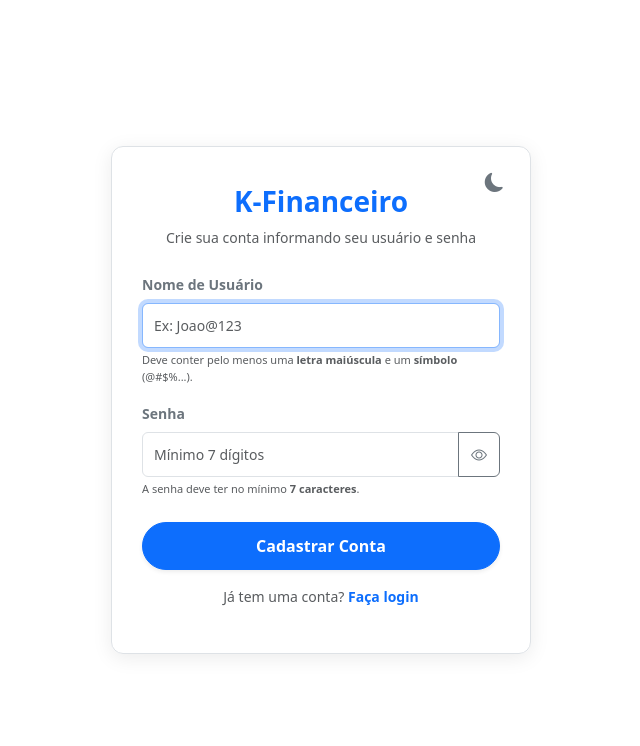
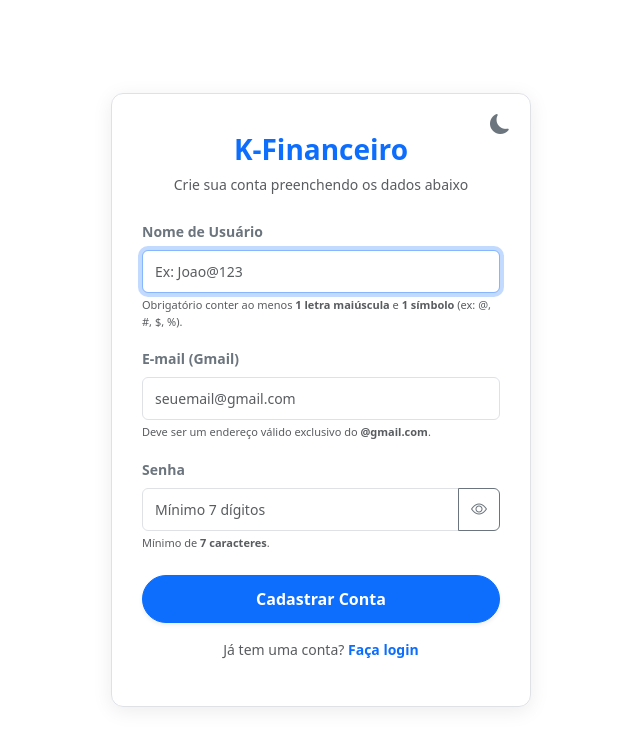
Before and after one commit to klayvertnext/controle-financeiro-python, a Flask app: page /cadastro in a window 1280 px wide. Shown: the top 746 px of the page, without its empty margins (319-959 px from the left). Run offline with Flask 3, Linux system fonts and the light colour scheme.

Commit message:
Exige usuario unico, gmail unico, senha de 7 digitos com ver senha e tema no canto superior direito

```diff
--- a/app.py
+++ b/app.py
@@ -25,8 +25,8 @@ db = SQLAlchemy(app)
 class Usuario(db.Model):
     __tablename__ = 'usuarios'
     id = db.Column(db.Integer, primary_key=True)
-    nome = db.Column(db.String(100), nullable=False)
-    email = db.Column(db.String(120), unique=True, nullable=False)
+    nome = db.Column(db.String(100), unique=True, nullable=False)   # Nome de usuário único
+    email = db.Column(db.String(120), unique=True, nullable=False)  # E-mail Gmail único
     senha = db.Column(db.String(200), nullable=False)
 
     rendas = db.relationship('Renda', backref='usuario', lazy=True, cascade='all, delete-orphan')
@@ -65,7 +65,6 @@ class Cartao(db.Model):
     limite = db.Column(db.Float, nullable=False)
     dia_vencimento = db.Column(db.Integer, nullable=False)
 
-# Inicialização segura das tabelas
 with app.app_context():
     db.create_all()
 
@@ -85,26 +84,21 @@ def login():
         db.create_all()
 
     if request.method == 'POST':
-        # Tratamento seguro com valor padrão para evitar AttributeError em NoneType
-        email_raw = request.form.get('email', '')
-        senha_raw = request.form.get('senha', '')
+        identificador = str(request.form.get('email', '') or request.form.get('nome', '')).strip().lower()
+        senha = str(request.form.get('senha', '')).strip()
 
-        email = email_raw.strip().lower() if email_raw else ''
-        senha = senha_raw.strip() if senha_raw else ''
-
-        # Validação amigável
-        if not email or not senha:
+        if not identificador or not senha:
             return render_template('login.html', erro="Preencha todos os campos obrigatórios.")
 
         try:
-            user = Usuario.query.filter_by(email=email).first()
+            user = Usuario.query.filter((Usuario.nome == identificador) | (Usuario.email == identificador)).first()
             if user and check_password_hash(user.senha, senha):
                 session['usuario_id'] = user.id
                 session['usuario_nome'] = user.nome
                 return redirect(url_for('dashboard'))
-            return render_template('login.html', erro="E-mail ou senha incorretos.")
+            return render_template('login.html', erro="Usuário/E-mail ou senha incorretos.")
         except Exception as e:
-            return render_template('login.html', erro="Ocorreu um erro ao processar o login. Tente novamente.")
+            return render_template('login.html', erro="Erro ao processar o login. Tente novamente.")
 
     return render_template('login.html')
 
@@ -114,7 +108,6 @@ def cadastro():
         db.create_all()
 
     if request.method == 'POST':
-        # Tratamento seguro para prevenir qualquer Erro 500 porcampos nulos (None)
         nome_raw = request.form.get('nome', '')
         email_raw = request.form.get('email', '')
         senha_raw = request.form.get('senha', '')
@@ -123,14 +116,26 @@ def cadastro():
         email = email_raw.strip().lower() if email_raw else ''
         senha = senha_raw.strip() if senha_raw else ''
 
-        # Validação robusta de campos obrigatórios
+        # Validação Básica
         if not nome or not email or not senha:
             return render_template('cadastro.html', erro="Preencha todos os campos obrigatórios.")
 
+        # Validação Estrita do Gmail
+        if not email.endswith('@gmail.com'):
+            return render_template('cadastro.html', erro="O e-mail precisa ser do Gmail (@gmail.com).")
+
+        # Validação do Tamanho da Senha
+        if len(senha) < 7:
+            return render_template('cadastro.html', erro="A senha deve ter no mínimo 7 caracteres.")
+
         try:
-            user_exist = Usuario.query.filter_by(email=email).first()
-            if user_exist:
-                return render_template('cadastro.html', erro="Este e-mail já está cadastrado.")
+            # Checa se o Nome de Usuário já existe
+            if Usuario.query.filter_by(nome=nome).first():
+                return render_template('cadastro.html', erro="Este nome de usuário já está em uso. Escolha outro.")
+
+            # Checa se o E-mail já existe
+            if Usuario.query.filter_by(email=email).first():
+                return render_template('cadastro.html', erro="Este e-mail já está cadastrado em nosso sistema.")
 
             novo_usuario = Usuario(
                 nome=nome,
@@ -145,7 +150,7 @@ def cadastro():
             return redirect(url_for('dashboard'))
         except Exception as e:
             db.session.rollback()
-            return render_template('cadastro.html', erro="Ocorreu um erro interno ao realizar o cadastro. Tente novamente.")
+            return render_template('cadastro.html', erro="Erro interno ao realizar cadastro. Tente novamente.")
 
     return render_template('cadastro.html')
 
@@ -227,7 +232,6 @@ def salvar_dados_completo():
         return jsonify({'status': 'erro', 'mensagem': 'Dados inválidos'}), 400
 
     try:
-        # Sincronizar Rendas
         rendas_data = req_data.get('rendas', {})
         for mes, val in rendas_data.items():
             r_obj = Renda.query.filter_by(usuario_id=user_id, mes_referencia=mes).first()
@@ -243,7 +247,6 @@ def salvar_dados_completo():
                 )
                 db.session.add(nova_renda)
 
-        # Sincronizar Despesas
         Despesa.query.filter_by(usuario_id=user_id).delete()
         despesas_data = req_data.get('despesas', [])
         for d in despesas_data:
--- a/templates/cadastro.html
+++ b/templates/cadastro.html
@@ -20,25 +20,32 @@
         .register-card {
             width: 100%;
             max-width: 420px;
-            padding: 30px;
+            padding: 35px 30px 30px 30px;
             background: var(--bs-card-bg);
             border-radius: 12px;
             box-shadow: 0 4px 20px rgba(0, 0, 0, 0.08);
             border: 1px solid var(--bs-border-color);
             position: relative;
         }
+        /* Botão de Alternar Modo Claro/Escuro fixo no canto superior direito */
         .theme-toggle {
             position: absolute;
-            top: 20px;
-            right: 20px;
-            background: none;
+            top: 15px;
+            right: 15px;
+            background: transparent;
             border: none;
-            font-size: 1.2rem;
+            font-size: 1.25rem;
             color: var(--bs-body-color);
             cursor: pointer;
+            padding: 5px;
+            line-height: 1;
+            z-index: 10;
+        }
+        .theme-toggle:focus {
+            outline: none;
         }
         .form-control {
-            padding: 11px;
+            padding: 10px 12px;
             font-size: 14px;
         }
         .btn-primary {
@@ -50,13 +57,13 @@
 <body>
 
     <div class="register-card">
-        <button class="theme-toggle" id="btnToggleTheme" title="Alternar tema claro/escuro">
+        <button class="theme-toggle" id="btnToggleTheme" title="Alternar modo claro/escuro" type="button">
             <i class="bi bi-moon-fill" id="themeIcon"></i>
         </button>
 
-        <div class="text-center mb-4 mt-2">
+        <div class="text-center mb-4 mt-1">
             <h3 class="fw-bold text-primary">K-Financeiro</h3>
-            <p class="text-muted small">Crie sua conta informando seu usuário e senha</p>
+            <p class="text-muted small">Crie sua conta preenchendo os dados abaixo</p>
         </div>
 
         {% if erro %}
@@ -70,22 +77,30 @@
         <form action="/cadastro" method="POST" id="formCadastro" onsubmit="return validarFormulario(event)">
             <div class="mb-3">
                 <label for="nome" class="form-label small fw-bold text-secondary">Nome de Usuário</label>
-                <input type="text" class="form-control" id="nome" name="nome" placeholder="Ex: Joao@123" required autofocus>
+                <input type="text" class="form-control" id="nome" name="nome" placeholder="Ex: Joao@123" required autocomplete="off" autofocus>
                 <div class="form-text text-muted" style="font-size: 11px;">
-                    Deve conter pelo menos uma <strong>letra maiúscula</strong> e um <strong>símbolo</strong> (@#$%...).
+                    Obrigatório conter ao menos <strong>1 letra maiúscula</strong> e <strong>1 símbolo</strong> (ex: @, #, $, %).
+                </div>
+            </div>
+
+            <div class="mb-3">
+                <label for="email" class="form-label small fw-bold text-secondary">E-mail (Gmail)</label>
+                <input type="email" class="form-control" id="email" name="email" placeholder="seuemail@gmail.com" required autocomplete="email">
+                <div class="form-text text-muted" style="font-size: 11px;">
+                    Deve ser um endereço válido exclusivo do <strong>@gmail.com</strong>.
                 </div>
             </div>
 
             <div class="mb-3">
                 <label for="senha" class="form-label small fw-bold text-secondary">Senha</label>
                 <div class="input-group">
-                    <input type="password" class="form-control" id="senha" name="senha" placeholder="Mínimo 7 dígitos" required>
+                    <input type="password" class="form-control" id="senha" name="senha" placeholder="Mínimo 7 dígitos" required autocomplete="new-password">
                     <button class="btn btn-outline-secondary" type="button" id="toggleSenha" title="Ver ou ocultar senha">
                         <i class="bi bi-eye" id="iconOlho"></i>
                     </button>
                 </div>
                 <div class="form-text text-muted" style="font-size: 11px;">
-                    A senha deve ter no mínimo <strong>7 caracteres</strong>.
+                    Mínimo de <strong>7 caracteres</strong>.
                 </div>
             </div>
 
@@ -105,7 +120,6 @@
         const themeIcon = document.getElementById('themeIcon');
         const htmlElement = document.documentElement;
 
-        // Verificar preferência salva no navegador
         const savedTheme = localStorage.getItem('theme') || 'light';
         htmlElement.setAttribute('data-bs-theme', savedTheme);
         atualizarIconeTema(savedTheme);
@@ -126,7 +140,7 @@
             }
         }
 
-        // 2. Botão de Ver / Ocultar Senha
+        // 2. Ver / Ocultar Senha
         const inputSenha = document.getElementById('senha');
         const btnToggleSenha = document.getElementById('toggleSenha');
         const iconOlho = document.getElementById('iconOlho');
@@ -141,32 +155,39 @@
             }
         });
 
-        // 3. Validação em tempo real das regras pedidas
+        // 3. Validação do Formulário no Envio
         function validarFormulario(event) {
             const nomeInput = document.getElementById('nome').value.trim();
+            const emailInput = document.getElementById('email').value.trim().toLowerCase();
             const senhaInput = document.getElementById('senha').value;
             const msgAlerta = document.getElementById('msgAlerta');
 
-            // Limpar erro do servidor se o utilizador tentar enviar de novo
             const servidorErro = document.getElementById('servidorErro');
             if (servidorErro) servidorErro.style.display = 'none';
 
-            // Regra 1: Letra maiúscula no nome de usuário
+            // Regra 1: Nome de Usuário (Maiúscula + Símbolo)
             const temMaiuscula = /[A-Z]/.test(nomeInput);
-            // Regra 2: Símbolos do tipo @#$% e etc no nome de usuário
             const temSimbolo = /[^a-zA-Z0-9\s]/.test(nomeInput);
 
             if (!temMaiuscula || !temSimbolo) {
                 event.preventDefault();
-                msgAlerta.innerText = "O nome de usuário precisa conter pelo menos uma letra maiúscula e um símbolo (ex: @, #, $, %, etc.).";
+                msgAlerta.innerText = "O nome de usuário precisa conter ao menos 1 letra maiúscula e 1 símbolo (ex: @, #, $, %).";
                 msgAlerta.classList.remove('d-none');
                 return false;
             }
 
-            // Regra 3: Senha no mínimo 7 dígitos
+            // Regra 2: E-mail deve ser exclusivamente @gmail.com
+            if (!emailInput.endsWith('@gmail.com')) {
+                event.preventDefault();
+                msgAlerta.innerText = "O e-mail deve ser um endereço válido do Gmail (@gmail.com).";
+                msgAlerta.classList.remove('d-none');
+                return false;
+            }
+
+            // Regra 3: Senha no mínimo 7 caracteres
             if (senhaInput.length < 7) {
                 event.preventDefault();
-                msgAlerta.innerText = "A senha deve ter no mínimo 7 dígitos.";
+                msgAlerta.innerText = "A senha deve ter no mínimo 7 caracteres.";
                 msgAlerta.classList.remove('d-none');
                 return false;
             }
```
